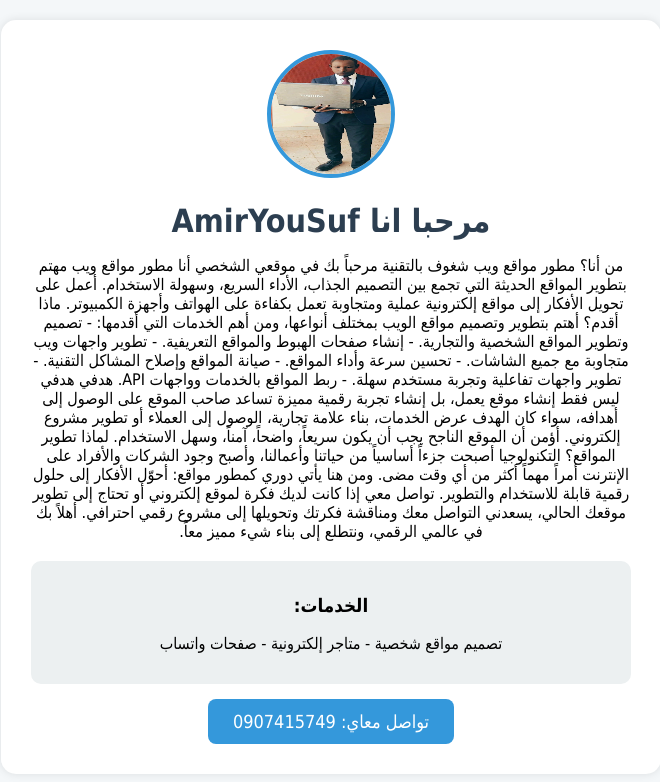
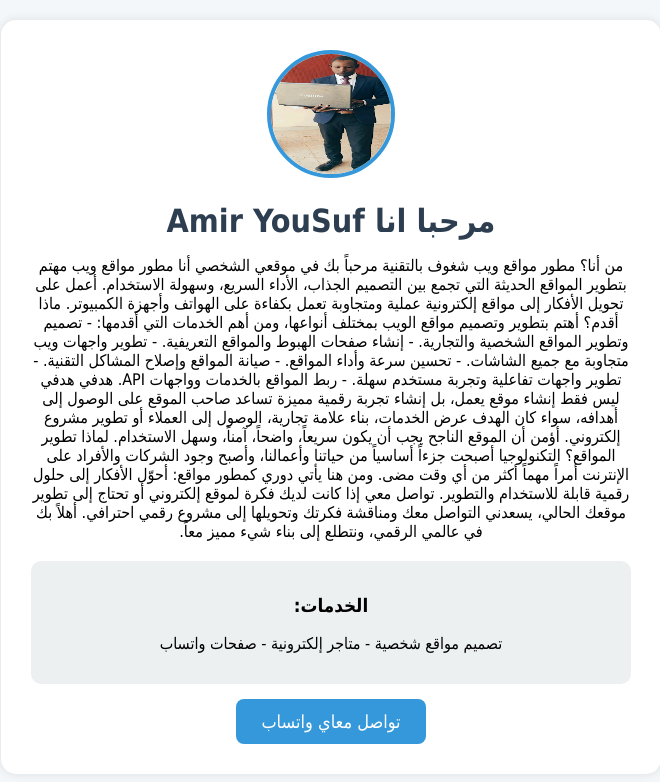
Before and after one commit to wdyousuf22-hue/portfoilo, a plain HTML site: page index.html in a window 1280 px wide. Shown: the whole page, without its empty margins (309-969 px from the left). Drawn offline with Linux system fonts and the light colour scheme.

Commit message:
Update index.html

```diff
--- a/index.html
+++ b/index.html
@@ -17,7 +17,7 @@
         <!-- هنا حنضيف صورتك -->
         <img src="Ph.png" alt="Ph.png" class="profile-img">
 
-        <h1>مرحبا انا AmirYouSuf</h1>
+        <h1>مرحبا انا Amir YouSuf</h1>
         <p>
 
 من أنا؟ مطور مواقع ويب شغوف بالتقنية
@@ -61,7 +61,7 @@
             <p>تصميم مواقع شخصية - متاجر إلكترونية - صفحات واتساب</p>
         </div>
 
-        <a href="tel:0907415749" class="btn">تواصل معاي: 0907415749</a>
+        <a href="https://wa.me/249907415749" target="_blank" class="btn">تواصل معاي واتساب</a>
     </div>
 </body>
 </html>
```
